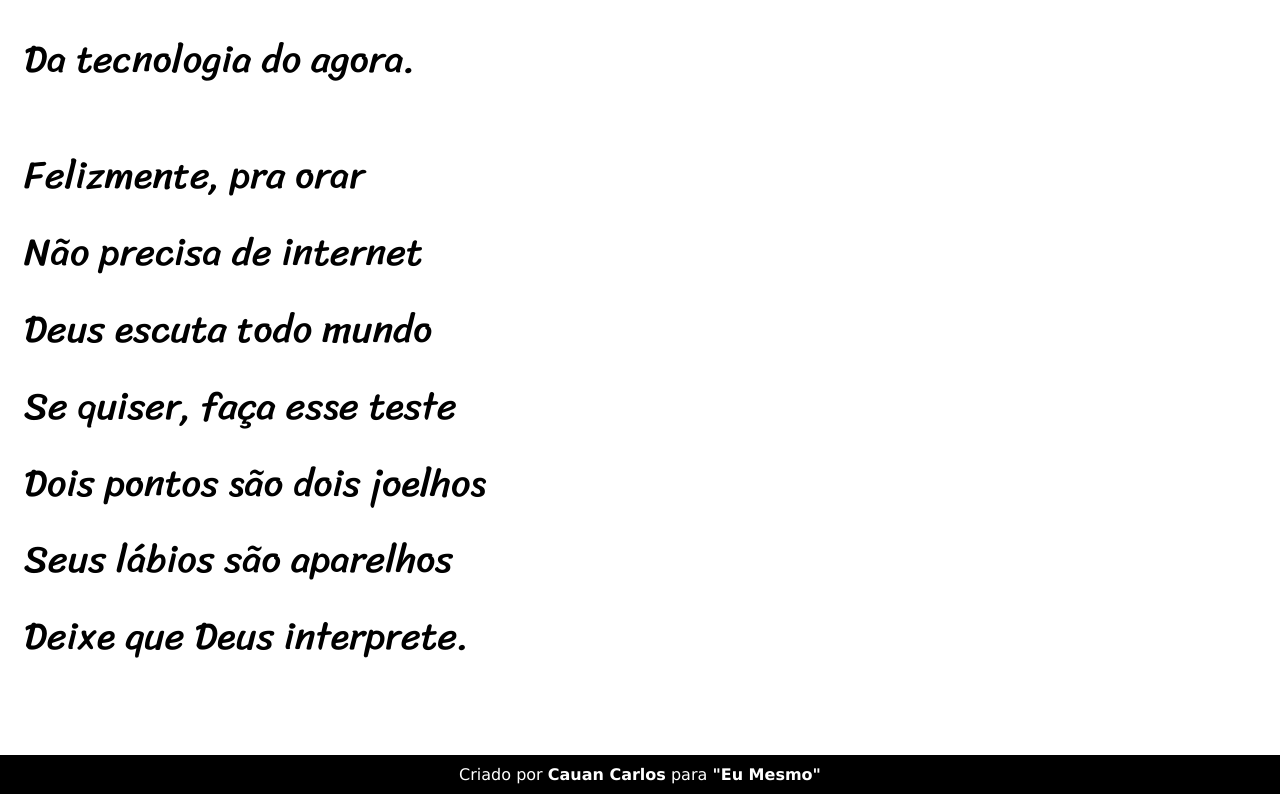
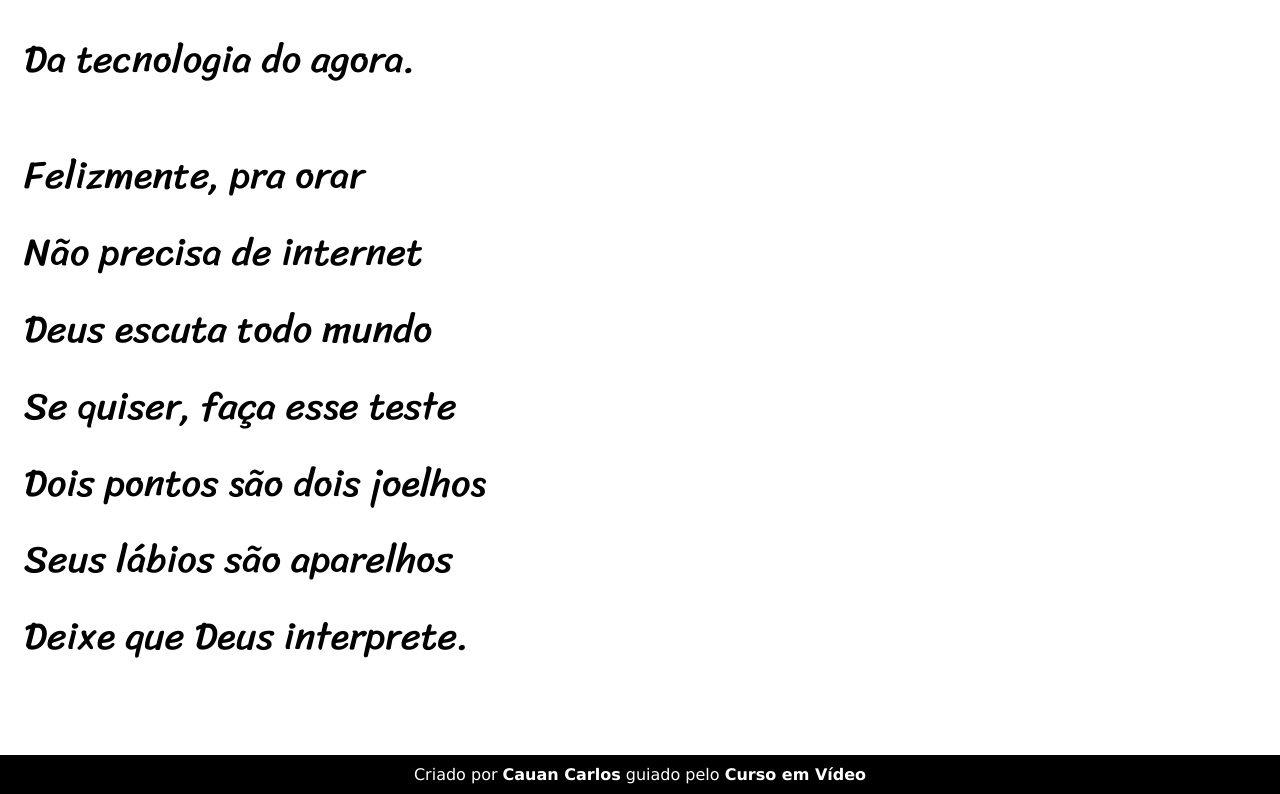
Before and after one commit to cauancarlosrd/projeto-cordel, a plain HTML site: page index.html in a window 1280 px wide. Shown: the part 4250-5044 px from the top of the page. Drawn offline with Linux system fonts and the light colour scheme.

Commit message:
Atualizando o footer
colocando os créditos para o Curso em Vídeo

```diff
--- a/index.html
+++ b/index.html
@@ -98,7 +98,7 @@
     </section>
 
     <footer>
-        <p>Criado por <strong><a href="https://github.com/cauancarlosrd" target="_blank">Cauan Carlos</a></strong> para <strong>"Eu Mesmo"</strong></p>
+        <p>Criado por <strong><a href="https://github.com/cauancarlosrd" target="_blank">Cauan Carlos</a></strong> guiado pelo <strong>Curso em Vídeo</strong></p>
     </footer>
     </main>
 </body>
```
